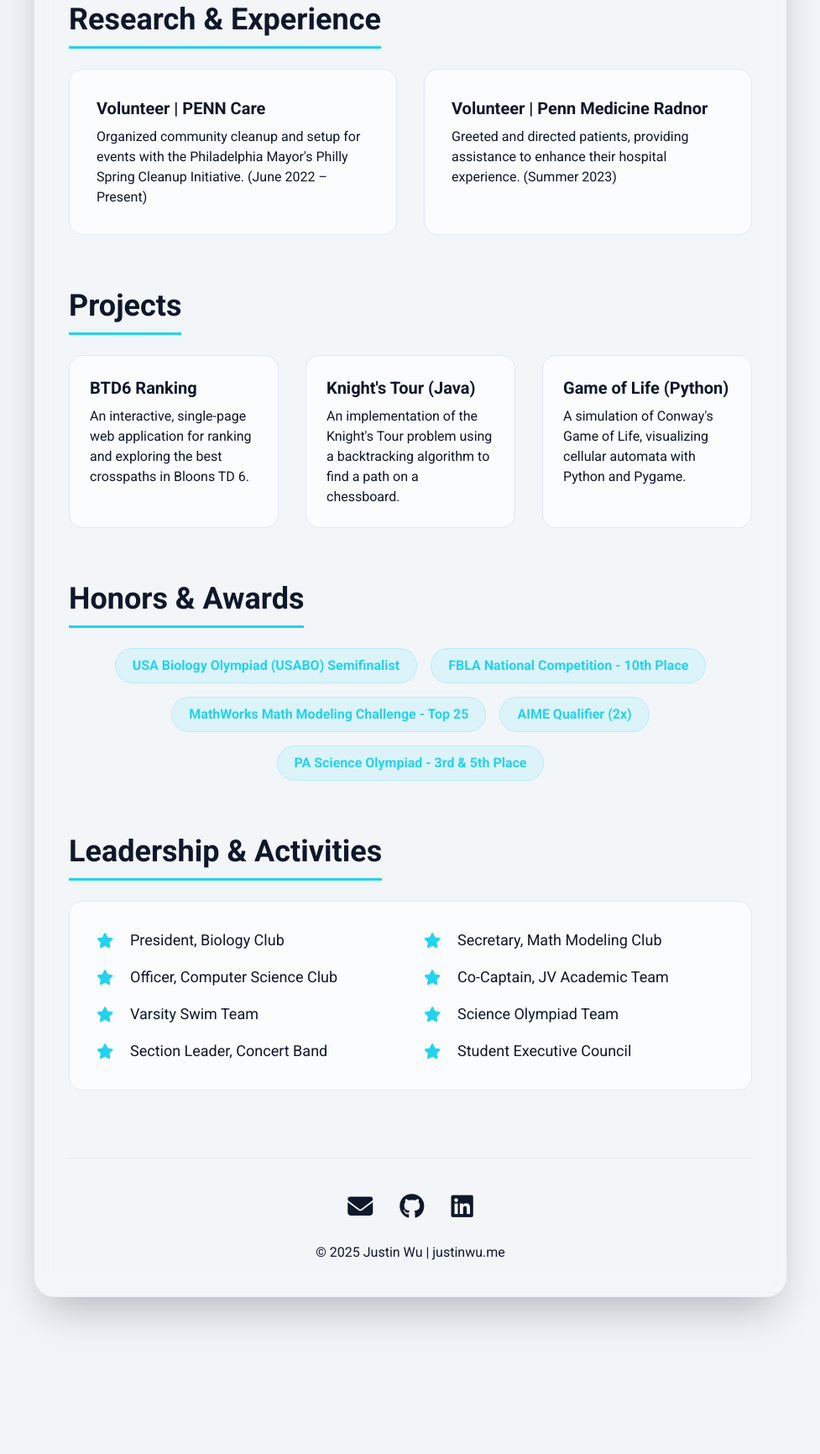
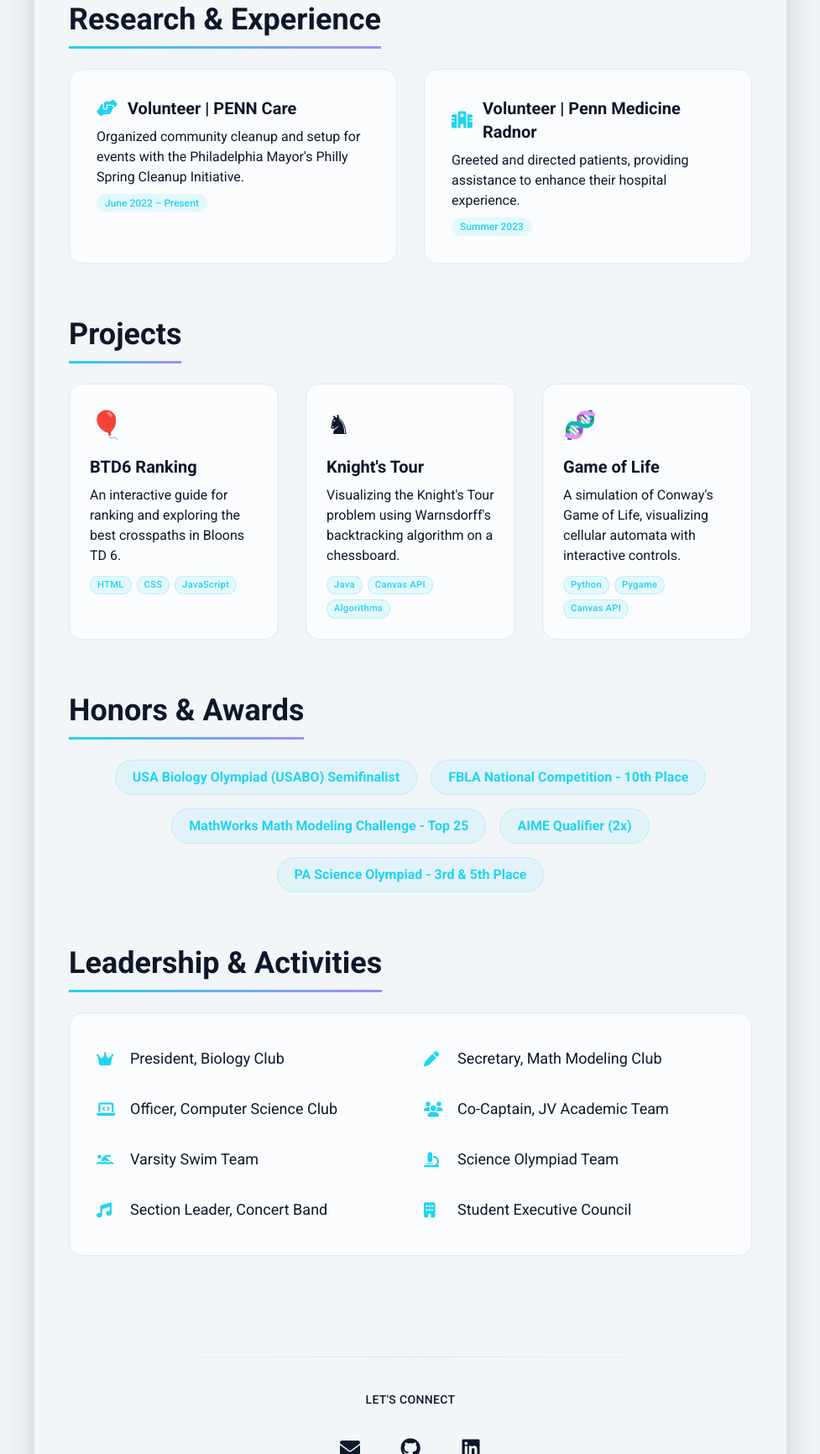
Before and after one commit to refleco/refleco.github.io, a plain HTML site: page index.html in a window 1280 px wide. Shown: the part 1068-2800 px from the top of the page at 84% size, without its empty margins (151-1128 px from the left). Before the commit the page ends 2645 px from the top, so only its background shows below. Drawn offline with nearby package versions, Linux system fonts and the light colour scheme; animation ran at ten frames a second.

Commit message:
new stuff

```diff
--- a/index.html
+++ b/index.html
@@ -27,7 +27,7 @@
             <img src="https://raw.githubusercontent.com/refleco/refleco.github.io/main/galaxy.jpeg" alt="Galaxy Icon"
                 class="w-36 h-36 rounded-full mx-auto mb-5 border-4 border-white dark:border-slate-600 shadow-xl transition-transform duration-300 hover:scale-105">
             <h1 class="text-6xl font-black tracking-tighter"><a href="https://justinwu.me/"
-                    class="hover:text-accent-color transition-colors">Justin Wu</a></h1>
+                    class="gradient-name">Justin Wu</a></h1>
             <p class="text-2xl text-light-secondary dark:text-dark-secondary mt-3">
                 <span id="typing-text" data-text="High School Student | Programmer | Swimmer"></span><span
                     class="typing-cursor"></span>
@@ -75,15 +75,16 @@
                 <h2 class="text-4xl font-bold pb-3 mb-6">Research & Experience</h2>
                 <div class="grid grid-cols-1 md:grid-cols-2 gap-8">
                     <div class="card tilt-card p-8 rounded-2xl">
-                        <h3 class="text-xl font-bold">Volunteer | PENN Care</h3>
+                        <h3 class="text-xl font-bold flex items-center"><i class="fas fa-hands-helping icon mr-3"></i>Volunteer | PENN Care</h3>
                         <p class="text-md text-light-secondary dark:text-dark-secondary mt-2">Organized community
-                            cleanup and setup for events with the Philadelphia Mayor's Philly Spring Cleanup Initiative.
-                            (June 2022 – Present)</p>
+                            cleanup and setup for events with the Philadelphia Mayor's Philly Spring Cleanup Initiative.</p>
+                        <span class="date-badge">June 2022 – Present</span>
                     </div>
                     <div class="card tilt-card p-8 rounded-2xl">
-                        <h3 class="text-xl font-bold">Volunteer | Penn Medicine Radnor</h3>
+                        <h3 class="text-xl font-bold flex items-center"><i class="fas fa-hospital icon mr-3"></i>Volunteer | Penn Medicine Radnor</h3>
                         <p class="text-md text-light-secondary dark:text-dark-secondary mt-2">Greeted and directed
-                            patients, providing assistance to enhance their hospital experience. (Summer 2023)</p>
+                            patients, providing assistance to enhance their hospital experience.</p>
+                        <span class="date-badge">Summer 2023</span>
                     </div>
                 </div>
             </section>
@@ -91,27 +92,38 @@
             <section id="projects" class="reveal">
                 <h2 class="text-4xl font-bold pb-3 mb-6">Projects</h2>
                 <div class="grid grid-cols-1 md:grid-cols-2 lg:grid-cols-3 gap-8">
-                    <a href="btd6/" class="card tilt-card block p-6 rounded-2xl group" id="btd6-link">
+                    <a href="btd6/" class="card tilt-card project-card block p-6 rounded-2xl group" id="btd6-link">
+                        <span class="project-icon">🎈</span>
                         <h3
                             class="text-xl font-bold group-hover:text-accent-color dark:group-hover:text-accent-hover transition-colors">
                             BTD6 Ranking</h3>
-                        <p class="text-md text-light-secondary dark:text-dark-secondary mt-2">An interactive,
-                            single-page web application for ranking and exploring the best crosspaths in Bloons TD 6.
-                        </p>
+                        <p class="text-md text-light-secondary dark:text-dark-secondary mt-2">An interactive guide for
+                            ranking and exploring the best crosspaths in Bloons TD 6.</p>
+                        <div class="project-tech">
+                            <span>HTML</span><span>CSS</span><span>JavaScript</span>
+                        </div>
                     </a>
-                    <a href="knights-tour/" class="card tilt-card block p-6 rounded-2xl group">
+                    <a href="knights-tour/" class="card tilt-card project-card block p-6 rounded-2xl group">
+                        <span class="project-icon">♞</span>
                         <h3
                             class="text-xl font-bold group-hover:text-accent-color dark:group-hover:text-accent-hover transition-colors">
-                            Knight's Tour (Java)</h3>
-                        <p class="text-md text-light-secondary dark:text-dark-secondary mt-2">An implementation of the
-                            Knight's Tour problem using a backtracking algorithm to find a path on a chessboard.</p>
+                            Knight's Tour</h3>
+                        <p class="text-md text-light-secondary dark:text-dark-secondary mt-2">Visualizing the Knight's
+                            Tour problem using Warnsdorff's backtracking algorithm on a chessboard.</p>
+                        <div class="project-tech">
+                            <span>Java</span><span>Canvas API</span><span>Algorithms</span>
+                        </div>
                     </a>
-                    <a href="game-of-life/" class="card tilt-card block p-6 rounded-2xl group">
+                    <a href="game-of-life/" class="card tilt-card project-card block p-6 rounded-2xl group">
+                        <span class="project-icon">🧬</span>
                         <h3
                             class="text-xl font-bold group-hover:text-accent-color dark:group-hover:text-accent-hover transition-colors">
-                            Game of Life (Python)</h3>
+                            Game of Life</h3>
                         <p class="text-md text-light-secondary dark:text-dark-secondary mt-2">A simulation of Conway's
-                            Game of Life, visualizing cellular automata with Python and Pygame.</p>
+                            Game of Life, visualizing cellular automata with interactive controls.</p>
+                        <div class="project-tech">
+                            <span>Python</span><span>Pygame</span><span>Canvas API</span>
+                        </div>
                     </a>
                 </div>
             </section>
@@ -137,53 +149,54 @@
                 <div class="card tilt-card p-8 rounded-2xl">
                     <ul
                         class="grid grid-cols-1 sm:grid-cols-2 gap-x-8 gap-y-4 text-lg text-light-secondary dark:text-dark-secondary">
-                        <li class="flex items-center"><i class="fas fa-star icon w-6 mr-4"></i>President, Biology Club
-                        </li>
-                        <li class="flex items-center"><i class="fas fa-star icon w-6 mr-4"></i>Secretary, Math Modeling
-                            Club</li>
-                        <li class="flex items-center"><i class="fas fa-star icon w-6 mr-4"></i>Officer, Computer Science
-                            Club</li>
-                        <li class="flex items-center"><i class="fas fa-star icon w-6 mr-4"></i>Co-Captain, JV Academic
-                            Team</li>
-                        <li class="flex items-center"><i class="fas fa-star icon w-6 mr-4"></i>Varsity Swim Team</li>
-                        <li class="flex items-center"><i class="fas fa-star icon w-6 mr-4"></i>Science Olympiad Team
-                        </li>
-                        <li class="flex items-center"><i class="fas fa-star icon w-6 mr-4"></i>Section Leader, Concert
-                            Band</li>
-                        <li class="flex items-center"><i class="fas fa-star icon w-6 mr-4"></i>Student Executive Council
-                        </li>
+                        <li class="leadership-item flex items-center"><i class="fas fa-crown icon w-6 mr-4"></i>President, Biology Club</li>
+                        <li class="leadership-item flex items-center"><i class="fas fa-pen icon w-6 mr-4"></i>Secretary, Math Modeling Club</li>
+                        <li class="leadership-item flex items-center"><i class="fas fa-laptop-code icon w-6 mr-4"></i>Officer, Computer Science Club</li>
+                        <li class="leadership-item flex items-center"><i class="fas fa-users icon w-6 mr-4"></i>Co-Captain, JV Academic Team</li>
+                        <li class="leadership-item flex items-center"><i class="fas fa-swimmer icon w-6 mr-4"></i>Varsity Swim Team</li>
+                        <li class="leadership-item flex items-center"><i class="fas fa-microscope icon w-6 mr-4"></i>Science Olympiad Team</li>
+                        <li class="leadership-item flex items-center"><i class="fas fa-music icon w-6 mr-4"></i>Section Leader, Concert Band</li>
+                        <li class="leadership-item flex items-center"><i class="fas fa-building icon w-6 mr-4"></i>Student Executive Council</li>
                     </ul>
                 </div>
             </section>
         </main>
 
-        <footer class="text-center mt-20 pt-10 border-t border-border-light dark:border-border-dark reveal">
-            <div id="contact" class="flex justify-center items-center space-x-8 mb-6">
+        <footer class="text-center mt-20 pt-10 reveal">
+            <div class="section-divider mb-10"></div>
+            <p class="text-sm font-medium text-light-secondary dark:text-dark-secondary mb-6 tracking-wide uppercase">Let's Connect</p>
+            <div id="contact" class="flex justify-center items-center space-x-6 mb-8">
                 <a href="mailto:wujustin20@outlook.com"
-                    class="text-light-secondary dark:text-dark-secondary hover:text-accent-color dark:hover:text-accent-hover transition-transform duration-300 hover:scale-125 text-3xl"><i
-                        class="fas fa-envelope"></i></a>
+                    class="footer-link text-light-secondary dark:text-dark-secondary hover:text-accent-color dark:hover:text-accent-hover text-2xl"
+                    aria-label="Email"><i class="fas fa-envelope"></i></a>
                 <a href="https://github.com/refleco" target="_blank"
-                    class="text-light-secondary dark:text-dark-secondary hover:text-accent-color dark:hover:text-accent-hover transition-transform duration-300 hover:scale-125 text-3xl"><i
-                        class="fab fa-github"></i></a>
+                    class="footer-link text-light-secondary dark:text-dark-secondary hover:text-accent-color dark:hover:text-accent-hover text-2xl"
+                    aria-label="GitHub"><i class="fab fa-github"></i></a>
                 <a href="https://www.linkedin.com/in/justinwu80/" target="_blank"
-                    class="text-light-secondary dark:text-dark-secondary hover:text-accent-color dark:hover:text-accent-hover transition-transform duration-300 hover:scale-125 text-3xl"><i
-                        class="fab fa-linkedin"></i></a>
+                    class="footer-link text-light-secondary dark:text-dark-secondary hover:text-accent-color dark:hover:text-accent-hover text-2xl"
+                    aria-label="LinkedIn"><i class="fab fa-linkedin"></i></a>
             </div>
-            <p class="text-md text-light-secondary dark:text-dark-secondary">&copy; 2025 <a href="https://justinwu.me/"
-                    class="hover:text-accent-color transition-colors">Justin Wu</a> | <a href="https://justinwu.me/"
-                    target="_blank" class="hover:underline text-[#22d3ee] font-bold">justinwu.me</a></p>
+            <p class="text-sm text-light-secondary dark:text-dark-secondary opacity-60">&copy; 2025 Justin Wu</p>
         </footer>
     </div>
 
     <button id="theme-toggle"
-        class="fixed bottom-6 right-6 w-14 h-14 rounded-full bg-card shadow-lg flex items-center justify-center text-2xl focus:outline-none focus:ring-2 focus:ring-offset-2 focus:ring-accent-color border border-theme transition-transform duration-300 hover:scale-110 z-50">
+        class="fixed bottom-6 right-6 w-12 h-12 rounded-full bg-card shadow-lg flex items-center justify-center text-xl focus:outline-none focus:ring-2 focus:ring-offset-2 focus:ring-accent-color border border-theme transition-transform duration-300 hover:scale-110 z-50"
+        aria-label="Toggle theme">
         <i id="theme-icon-light" class="fas fa-sun"></i>
         <i id="theme-icon-dark" class="fas fa-moon hidden"></i>
     </button>
 
     <button id="settings-toggle"
-        class="fixed bottom-24 right-6 w-14 h-14 rounded-full bg-card shadow-lg flex items-center justify-center text-2xl focus:outline-none focus:ring-2 focus:ring-offset-2 focus:ring-accent-color border border-theme transition-transform duration-300 hover:scale-110 z-50">
+        class="fixed bottom-20 right-6 w-12 h-12 rounded-full bg-card shadow-lg flex items-center justify-center text-xl focus:outline-none focus:ring-2 focus:ring-offset-2 focus:ring-accent-color border border-theme transition-transform duration-300 hover:scale-110 z-50"
+        aria-label="Starfield settings">
         <i class="fas fa-cog text-light-secondary dark:text-dark-secondary"></i>
+    </button>
+
+    <button id="scroll-top"
+        class="fixed bottom-34 right-6 w-12 h-12 rounded-full bg-card shadow-lg flex items-center justify-center text-xl focus:outline-none focus:ring-2 focus:ring-offset-2 focus:ring-accent-color border border-theme transition-all duration-300 hover:scale-110 z-50 opacity-0 pointer-events-none translate-y-4"
+        aria-label="Scroll to top">
+        <i class="fas fa-arrow-up text-light-secondary dark:text-dark-secondary"></i>
     </button>
 
     <!-- Settings Modal -->
--- a/script.js
+++ b/script.js
@@ -6,6 +6,7 @@ document.addEventListener('DOMContentLoaded', () => {
     initScrollReveal();
     initTypingEffect();
     initTiltEffect();
+    initScrollToTop();
     fixBtd6Link();
 });
 
@@ -460,44 +461,18 @@ function initScrollReveal() {
     reveals.forEach(element => observer.observe(element));
 }
 
+// --- Scroll to Top ---
+function initScrollToTop() {
+    const btn = document.getElementById('scroll-top');
+    if (!btn) return;
 
+    window.addEventListener('scroll', () => {
+        btn.classList.toggle('opacity-0', window.scrollY < 300);
+        btn.classList.toggle('pointer-events-none', window.scrollY < 300);
+        btn.classList.toggle('translate-y-4', window.scrollY < 300);
+    });
 
-// --- 3D Tilt Effect ---
-function initTiltEffect() {
-    const cards = document.querySelectorAll('.tilt-card');
-
-    cards.forEach(card => {
-        card.addEventListener('mousemove', (e) => {
-            const rect = card.getBoundingClientRect();
-            const x = e.clientX - rect.left;
-            const y = e.clientY - rect.top;
-
-            const centerX = rect.width / 2;
-            const centerY = rect.height / 2;
-
-            const rotateX = ((y - centerY) / centerY) * -5; // Max rotation deg
-            const rotateY = ((x - centerX) / centerX) * 5;
-
-            card.style.transform = `perspective(1000px) rotateX(${rotateX}deg) rotateY(${rotateY}deg) scale(1.02)`;
-        });
-
-        card.addEventListener('mouseleave', () => {
-            card.style.transform = 'perspective(1000px) rotateX(0) rotateY(0) scale(1)';
-        });
+    btn.addEventListener('click', () => {
+        window.scrollTo({ top: 0, behavior: 'smooth' });
     });
 }
-
-// --- BTD6 Link Fix ---
-function fixBtd6Link() {
-    const btd6Link = document.getElementById('btd6-link');
-    if (btd6Link) {
-        // Ensure we don't double-stack index.html or get stuck in a loop
-        // If we are at /index.html, we want ./btd6/ which resolves to /btd6/
-        // The default href="btd6/" is usually correct for both / and /index.html
-        // But just in case, let's force an absolute-ish path relative to the current directory
-
-        const pathname = window.location.pathname;
-        const basePath = pathname.substring(0, pathname.lastIndexOf('/') + 1);
-        btd6Link.href = basePath + 'btd6/';
-    }
-}
--- a/styles.css
+++ b/styles.css
@@ -11,6 +11,7 @@
     --text-dark-secondary: #94a3b8;
     --accent-color: #22d3ee;
     --accent-hover: #67e8f9;
+    --accent-glow: rgba(34, 211, 238, 0.15);
     --border-light: #e2e8f0;
     --border-dark: #334155;
 }
@@ -18,11 +19,11 @@
 html {
     background-color: var(--bg-light);
     transition: background-color 0.3s ease;
+    scroll-behavior: smooth;
 }
 
 html.dark {
     background-color: var(--bg-dark);
-    /* --bg-image removed in favor of canvas */
 }
 
 /* Base Styles */
@@ -30,11 +31,14 @@ body {
     font-family: 'Roboto', sans-serif;
     color: var(--text-light-primary);
     background-color: transparent;
-    /* Transparent to show html bg and canvas */
     margin: 0;
     overflow-x: hidden;
-    /* Prevent horizontal scroll */
-    animation: fadeIn 1s ease-in-out;
+    animation: fadeIn 0.8s ease-out;
+}
+
+@keyframes fadeIn {
+    from { opacity: 0; }
+    to { opacity: 1; }
 }
 
 .dark body {
@@ -51,7 +55,6 @@ body {
     height: 100%;
     z-index: -1;
     pointer-events: none;
-    /* Let clicks pass through */
 }
 
 /* Loader */
@@ -83,21 +86,16 @@ body {
 }
 
 @keyframes spin {
-    0% {
-        transform: rotate(0deg);
-    }
-
-    100% {
-        transform: rotate(360deg);
-    }
+    0% { transform: rotate(0deg); }
+    100% { transform: rotate(360deg); }
 }
 
 /* Main Container */
 .main-container {
     background-color: var(--container-light);
-    backdrop-filter: blur(12px);
-    -webkit-backdrop-filter: blur(12px);
-    border: 1px solid rgba(255, 255, 255, 0.1);
+    backdrop-filter: blur(16px);
+    -webkit-backdrop-filter: blur(16px);
+    border: 1px solid rgba(255, 255, 255, 0.15);
     transition: background-color 0.3s ease, border-color 0.3s ease;
 }
 
@@ -105,16 +103,15 @@ body {
 .dark .game-container,
 .dark .btd6-container {
     background-color: rgba(0, 0, 0, 0.5);
-    border: 1px solid rgba(255, 255, 255, 0.1);
-    backdrop-filter: blur(12px);
-    -webkit-backdrop-filter: blur(12px);
+    border: 1px solid rgba(255, 255, 255, 0.08);
+    backdrop-filter: blur(16px);
+    -webkit-backdrop-filter: blur(16px);
 }
 
 /* Cards */
 .card {
     background-color: var(--card-light);
     border: 1px solid var(--border-light);
-    /* Transition for color changes, but NOT transform to avoid lag with tilt script */
     transition: background-color 0.3s ease, border-color 0.3s ease, box-shadow 0.3s ease;
     transform-style: preserve-3d;
 }
@@ -124,49 +121,118 @@ body {
     border-color: var(--border-dark);
 }
 
-/* Hover effects handled by JS for tilt, but keep basic ones for non-js fallback or addition */
 .card:hover {
-    box-shadow: 0 15px 30px rgba(0, 0, 0, 0.12);
+    box-shadow: 0 20px 40px rgba(0, 0, 0, 0.1), 0 0 0 1px var(--accent-color);
     border-color: var(--accent-color);
 }
 
 .dark .card:hover {
-    box-shadow: 0 15px 30px rgba(0, 0, 0, 0.4);
+    box-shadow: 0 20px 40px rgba(0, 0, 0, 0.4), 0 0 30px var(--accent-glow);
+}
+
+/* Project Cards - extra styling */
+.project-card {
+    position: relative;
+    overflow: hidden;
+}
+
+.project-card::before {
+    content: '';
+    position: absolute;
+    top: 0;
+    left: 0;
+    right: 0;
+    height: 3px;
+    background: linear-gradient(90deg, var(--accent-color), #a78bfa, var(--accent-color));
+    background-size: 200% 100%;
+    opacity: 0;
+    transition: opacity 0.3s ease;
+}
+
+.project-card:hover::before {
+    opacity: 1;
+    animation: shimmer 2s linear infinite;
+}
+
+@keyframes shimmer {
+    0% { background-position: -200% 0; }
+    100% { background-position: 200% 0; }
+}
+
+.project-icon {
+    font-size: 2rem;
+    margin-bottom: 0.75rem;
+    display: block;
+}
+
+.project-tech {
+    display: flex;
+    flex-wrap: wrap;
+    gap: 0.375rem;
+    margin-top: 0.75rem;
+}
+
+.project-tech span {
+    font-size: 0.7rem;
+    padding: 0.125rem 0.5rem;
+    border-radius: 9999px;
+    background: rgba(34, 211, 238, 0.1);
+    color: var(--accent-color);
+    border: 1px solid rgba(34, 211, 238, 0.2);
+    font-weight: 500;
+    letter-spacing: 0.025em;
 }
 
 /* Typography */
 h2 {
-    border-bottom: 3px solid var(--accent-color);
+    border-bottom: 3px solid transparent;
+    border-image: linear-gradient(90deg, var(--accent-color), #a78bfa) 1;
     display: inline-block;
 }
 
 .icon {
     color: var(--accent-color);
-    transition: transform 0.3s ease;
+    transition: transform 0.3s ease, color 0.3s ease;
 }
 
 .card:hover .icon {
-    transform: scale(1.2);
+    transform: scale(1.15);
+}
+
+/* Gradient Name */
+.gradient-name {
+    background: linear-gradient(135deg, var(--accent-color) 0%, #a78bfa 50%, var(--accent-color) 100%);
+    background-size: 200% auto;
+    -webkit-background-clip: text;
+    background-clip: text;
+    -webkit-text-fill-color: transparent;
+    animation: gradient-shift 4s ease-in-out infinite;
+}
+
+@keyframes gradient-shift {
+    0%, 100% { background-position: 0% center; }
+    50% { background-position: 100% center; }
 }
 
 /* Tags */
 .tag {
-    background-color: rgba(34, 211, 238, 0.1);
+    background-color: rgba(34, 211, 238, 0.08);
     color: var(--accent-color);
     border: 1px solid rgba(34, 211, 238, 0.2);
-    transition: background-color 0.3s ease, transform 0.3s ease;
+    transition: all 0.3s ease;
 }
 
 .tag:hover {
-    background-color: rgba(34, 211, 238, 0.2);
+    background-color: rgba(34, 211, 238, 0.15);
     transform: translateY(-2px);
+    box-shadow: 0 4px 12px rgba(34, 211, 238, 0.15);
 }
 
 /* Scroll Reveal Animation */
 .reveal {
     opacity: 0;
     transform: translateY(30px);
-    transition: all 0.8s ease-out;
+    transition: all 0.8s cubic-bezier(0.16, 1, 0.3, 1);
 }
 
 .reveal.active {
@@ -184,13 +250,65 @@ h2 {
 }
 
 @keyframes blink {
+    0%, 100% { opacity: 1; }
+    50% { opacity: 0; }
+}
 
-    0%,
-    100% {
-        opacity: 1;
-    }
+/* Scroll to Top Button */
+#scroll-top {
+    transition: all 0.3s ease;
+}
 
-    50% {
-        opacity: 0;
+/* Footer */
+.footer-link {
+    position: relative;
+    display: inline-flex;
+    align-items: center;
+    justify-content: center;
+    width: 3rem;
+    height: 3rem;
+    border-radius: 9999px;
+    transition: all 0.3s ease;
+}
+
+.footer-link:hover {
+    transform: translateY(-3px);
+    background: var(--accent-glow);
+}
+
+/* Section divider */
+.section-divider {
+    height: 1px;
+    background: linear-gradient(90deg, transparent, var(--accent-color), transparent);
+    opacity: 0.2;
+}
+
+/* Experience date badge */
+.date-badge {
+    font-size: 0.75rem;
+    padding: 0.125rem 0.625rem;
+    border-radius: 9999px;
+    background: rgba(34, 211, 238, 0.1);
+    color: var(--accent-color);
+    font-weight: 500;
+    display: inline-block;
+    margin-top: 0.5rem;
+}
+
+/* Leadership grid items */
+.leadership-item {
+    padding: 0.5rem 0;
+    transition: transform 0.2s ease;
+}
+
+.leadership-item:hover {
+    transform: translateX(4px);
+}
+
+/* Responsive improvements */
+@media (max-width: 640px) {
+    .main-container {
+        margin: 1rem;
+        padding: 1.5rem;
     }
 }
```
